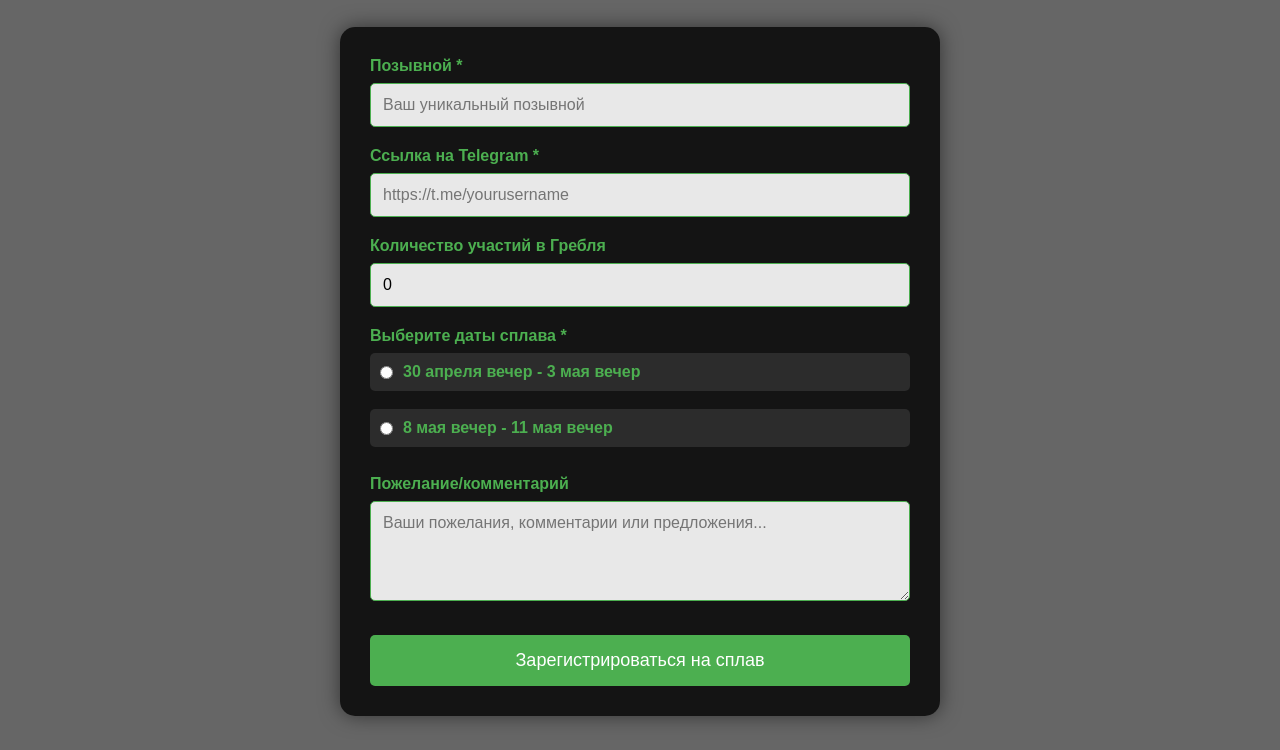
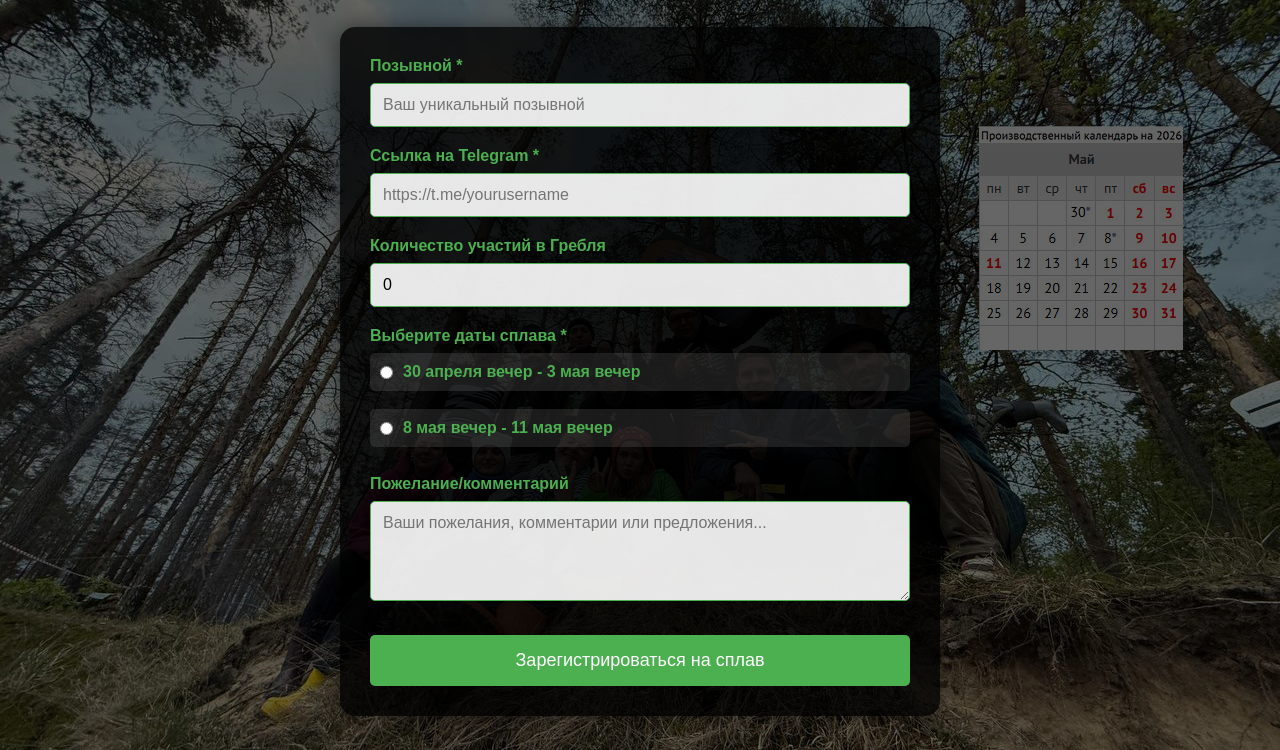
Before and after one commit to ElPahan/GREBLYA-2026, a plain HTML site: page index.html in a window 1280 px wide. Shown: the part 130-880 px from the top of the page. Drawn offline with Linux system fonts and the light colour scheme.

Commit message:
Update index.html

```diff
--- a/index.html
+++ b/index.html
@@ -13,7 +13,7 @@
         }
 
         body {
-            background-image: url('Background.jpg');
+            background-image: url('Background123.jpg');
             background-size: cover;
             background-position: center;
             background-attachment: fixed;
@@ -324,4 +324,5 @@
         });
     </script>
 </body>
+
 </html>
```
